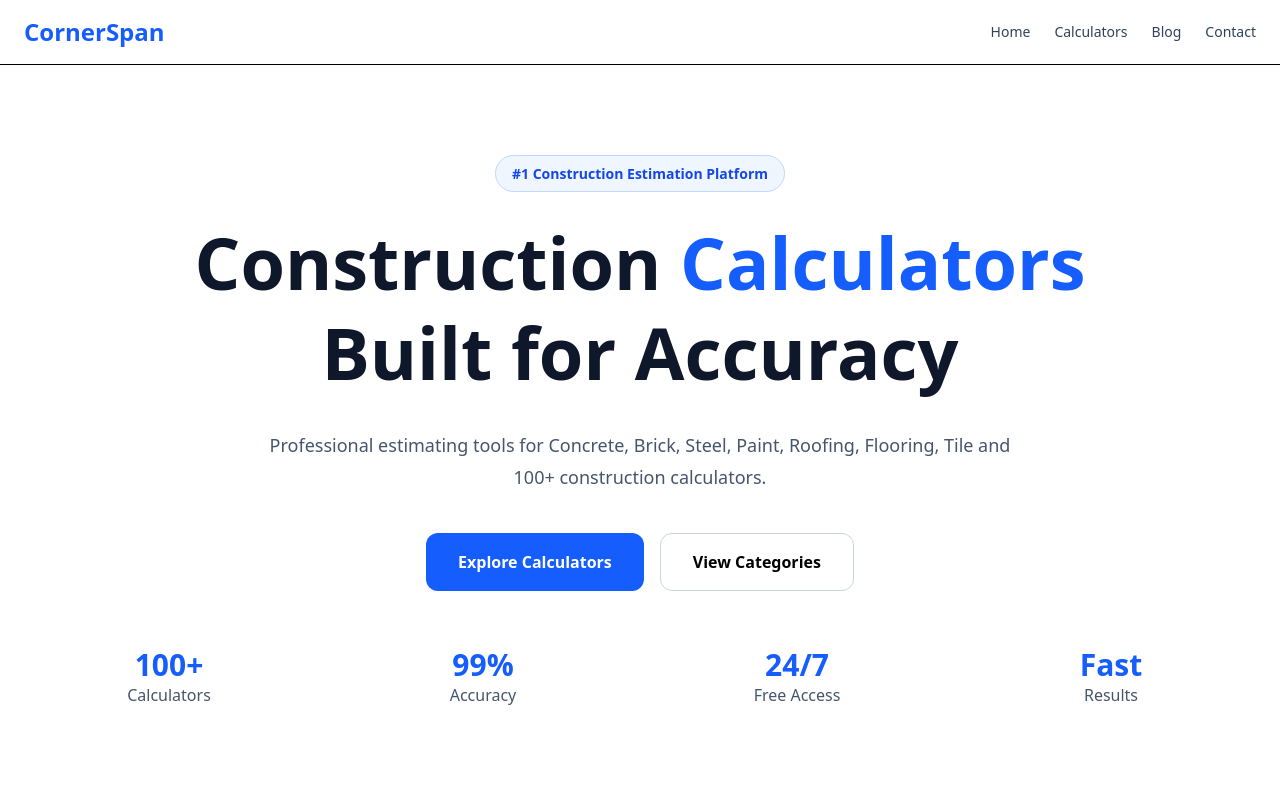
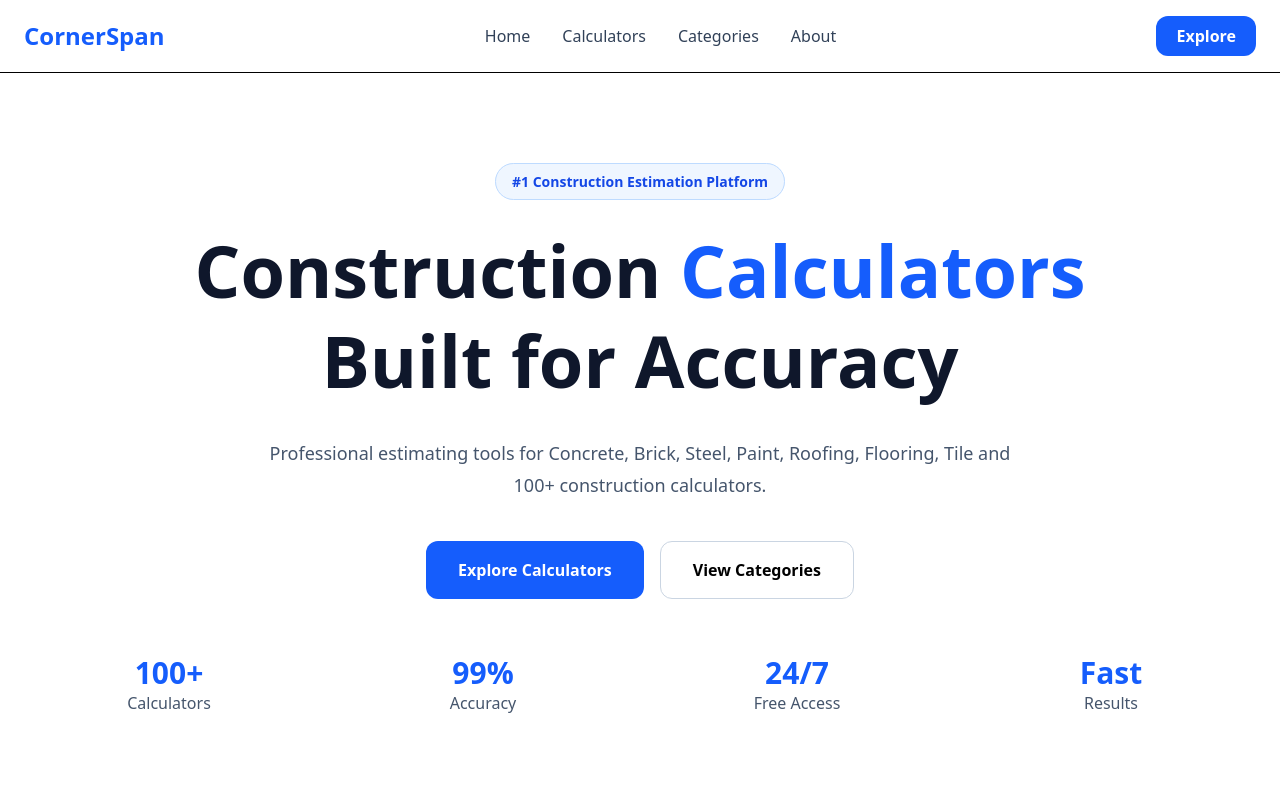
Before and after one commit to km7max-cmd/cornerspan, a Next.js app: page / in a window 1280 px wide. Shown: the top 800 px of the page. Built offline with nearby package versions, Linux system fonts and the light colour scheme.

Commit message:
Refactor Header component to use Link for navigation

```diff
--- a/components/Header.tsx
+++ b/components/Header.tsx
@@ -1,17 +1,26 @@
+import Link from "next/link";
+
 export default function Header() {
   return (
-    <header className="border-b bg-white">
+    <header className="sticky top-0 z-50 border-b bg-white/90 backdrop-blur">
       <div className="mx-auto flex max-w-7xl items-center justify-between px-6 py-4">
-        <h1 className="text-2xl font-bold text-blue-600">
+        <Link
+          href="/"
+          className="text-2xl font-extrabold text-blue-600"
+        >
           CornerSpan
-        </h1>
+        </Link>
 
-        <nav className="flex gap-6 text-sm font-medium text-slate-700">
-          <a href="/">Home</a>
-          <a href="/calculators">Calculators</a>
-          <a href="/blog">Blog</a>
-          <a href="/contact">Contact</a>
+        <nav className="hidden gap-8 font-medium text-slate-700 md:flex">
+          <Link href="/">Home</Link>
+          <Link href="/#calculators">Calculators</Link>
+          <Link href="/">Categories</Link>
+          <Link href="/">About</Link>
         </nav>
+
+        <button className="rounded-xl bg-blue-600 px-5 py-2 font-semibold text-white hover:bg-blue-700">
+          Explore
+        </button>
       </div>
     </header>
   );
```
